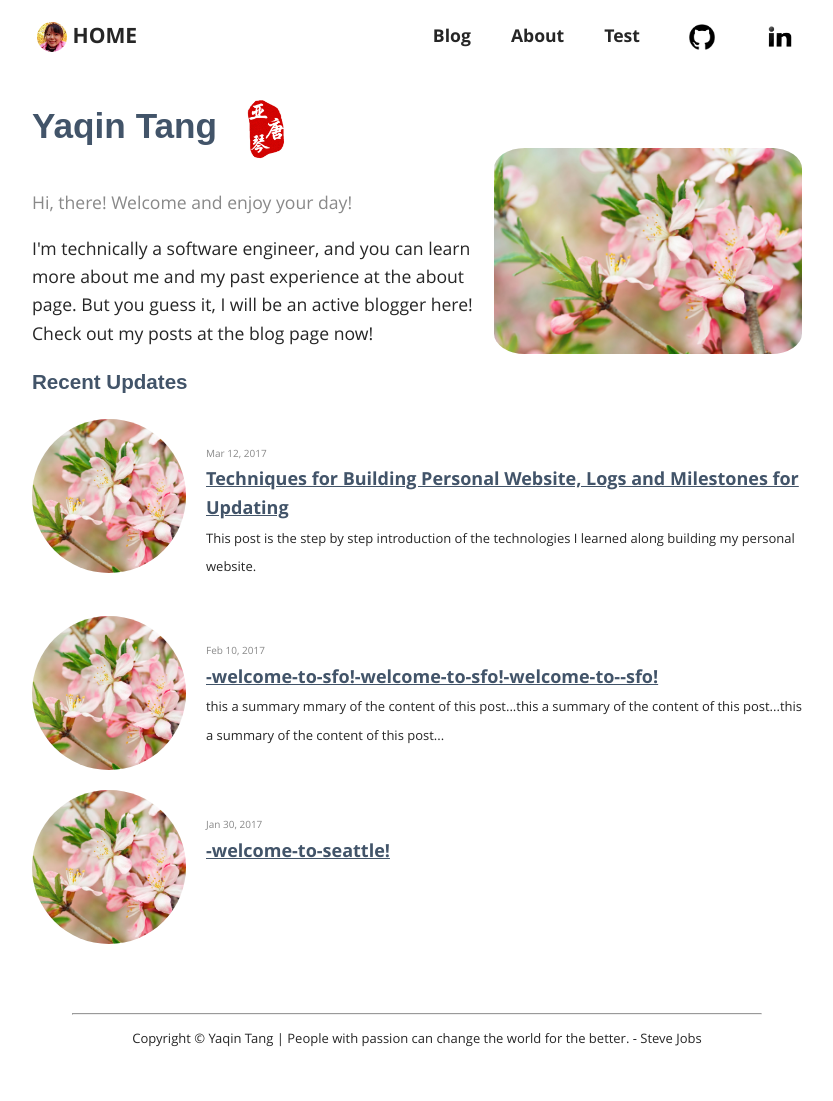
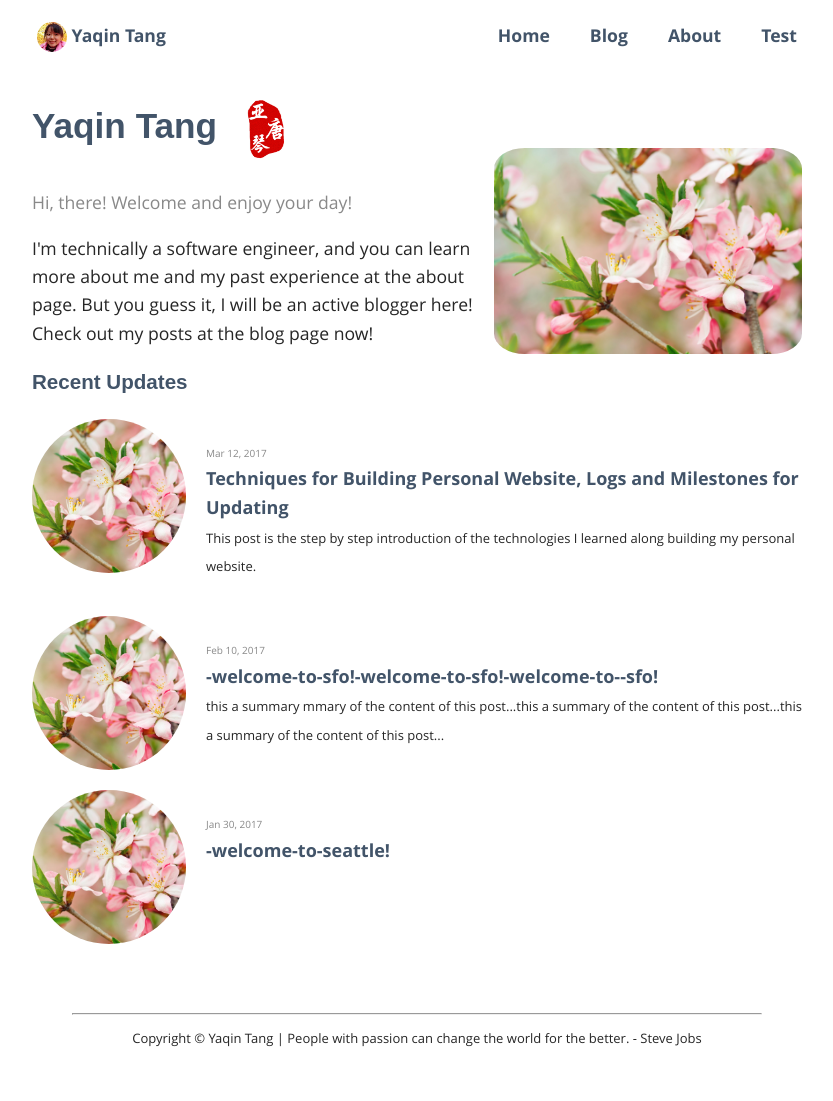
Before and after one commit to yaqintang/yaqintang.github.io, a Jekyll site: the page built from index.html, in a window 1280 px wide. Shown: the whole page, without its empty margins (223-1056 px from the left). Built offline with Jekyll 4.4.1, drawn with Linux system fonts in a browser that asks for light colours; some web fonts are replaced.

Commit message:
update navigation bar

```diff
--- a/_includes/header.html
+++ b/_includes/header.html
@@ -1,17 +1,15 @@
 <section class="navigation">
 	<div class="nav-container">
 		<div class="brand">
-			<a href="{{ site.url }}"><img class="img-circle" src='/images/meface.jpg' style="vertical-align:middle">&nbsp;Home</a>
+			<a href="{{ site.url }}"><img class="img-circle" src='/images/meface.jpg' style="vertical-align:middle"> Yaqin Tang</a>
 		</div>
 		<nav>
 			<div class="nav-mobile"><a id="nav-toggle" href="#!"><span></span></a></div>
 			<ul class="nav-list">
+				<li><a href="{{ site.url }}">Home</a></li>
 				{% for page in site.pages %} {% if page.title %}
 				<li><a href="{{ page.url | prepend: site.baseurl }}">{{ page.title }}</a></li>
 				{% endif %} {% endfor %}
-
-				<li><a href="https://github.com/yaqintang" target="_blank"><img class="img-round" src='/images/github.png' style="vertical-align:middle"></a></li>
-				<li><a href="https://www.linkedin.com/in/yaqintang/" target="_blank"><img class="img-round" src='/images/linkedin.png' style="vertical-align:middle"></a></li>
 			</ul>
 		</nav>
 	</div>
--- a/_sass/_layout.scss
+++ b/_sass/_layout.scss
@@ -1,9 +1,39 @@
 $content-width: 800px;
 $breakpoint: 600px;
 $nav-height: 70px;
-$nav-background: #ffffff262626;
+$nav-background: #ffffff;
 $nav-font-color: #262626;
 $link-hover-color: #2581DC;
+
+.navigation {
+	height: $nav-height;
+	background: $nav-background;
+}
+
+.nav-container {
+	max-width: $content-width;
+	margin: 0 auto;
+}
+
+.brand {
+	position: absolute;
+	padding-left: 20px;
+	float: left;
+	line-height: $nav-height;
+	/* text-transform: uppercase; */
+	/* font-size: 1.2em; */
+	color: $link-color;
+	font-weight: bold;
+	a,
+	a:visited {
+		color: $link-color;
+		text-decoration: none;
+	}
+	a:hover {
+		color: $link-hover-color;
+		text-decoration: none;
+	}
+}
 
 nav {
 	float: right;
@@ -19,11 +49,11 @@ nav {
 				padding: 0 20px;
 				line-height: $nav-height;
 				background: $nav-background;
-        color: $nav-font-color;
+				color: $link-color;
 				text-decoration: none;
 				&:hover {
-          background: $link-hover-color;
-          color: $nav-font-color;
+					background: $nav-background;
+					color: $link-hover-color;
 				}
 				&:not(:only-child):after {
 					padding-left: 4px;
@@ -48,6 +78,7 @@ nav {
 	z-index: 1;
 	box-shadow: 0 3px 12px rgba(0, 0, 0, 0.15);
 }
+
 .nav-mobile {
 	display: none;
 	position: absolute;
@@ -69,19 +100,19 @@ nav {
 	span:after {
 		cursor: pointer;
 		border-radius: 1px;
-    height: 5px;
-    width: 35px;
-    background: $nav-font-color;
+		height: 2px;
+		width: 20px;
+		background: $link-color;
 		position: absolute;
 		display: block;
 		content: '';
-    transition: all 300ms ease-in-out;
+		transition: all 200ms ease-in-out;
 	}
 	span:before {
-    top: -10px;
+		top: -6px;
 	}
 	span:after {
-    bottom: -10px;
+		bottom: -6px;
 	}
 	&.active span {
 		background-color: transparent;
@@ -131,29 +162,7 @@ nav {
 	}
 }
 
-.navigation {
-  height: $nav-height;
-  background: $nav-background;
-}
 
-.nav-container {
-  max-width: $content-width;
-  margin: 0 auto;
-}
-
-.brand {
-  position: absolute;
-  padding-left: 20px;
-  float: left;
-  line-height: $nav-height;
-  text-transform: uppercase;
-  font-size: 1.2em;
-  a,
-  a:visited {
-    color: $nav-font-color;
-    text-decoration: none;
-  }
-}
 
 
 
@@ -190,12 +199,12 @@ h2 {
 a,
 a:visited {
 	color: $link-color;
-	text-decoration: underline;
+	text-decoration: none;
 	font-weight: bold;
 }
 a:hover {
 	color: $link-hover-color;
-	text-decoration: underline;
+	text-decoration: none;
 }
 
 main {
```
Lines whose indentation alone changed are shown as unchanged.
